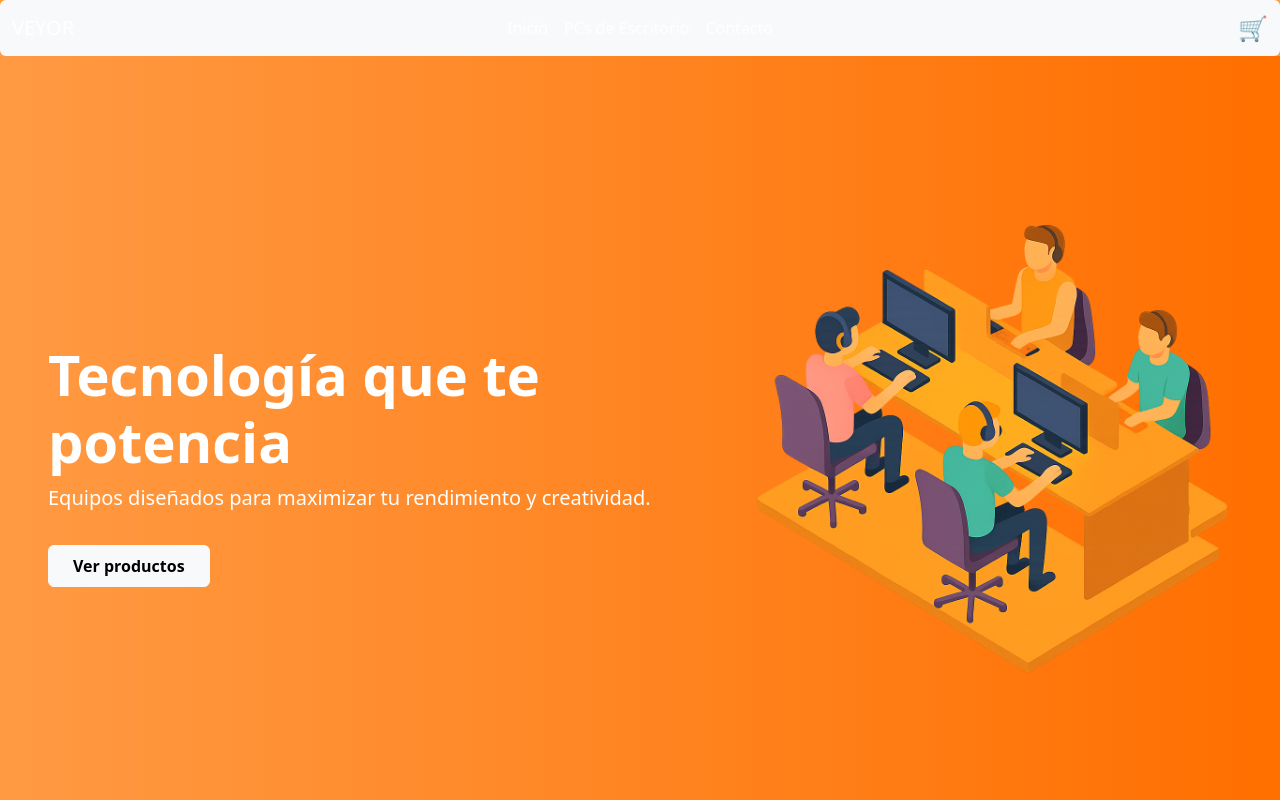
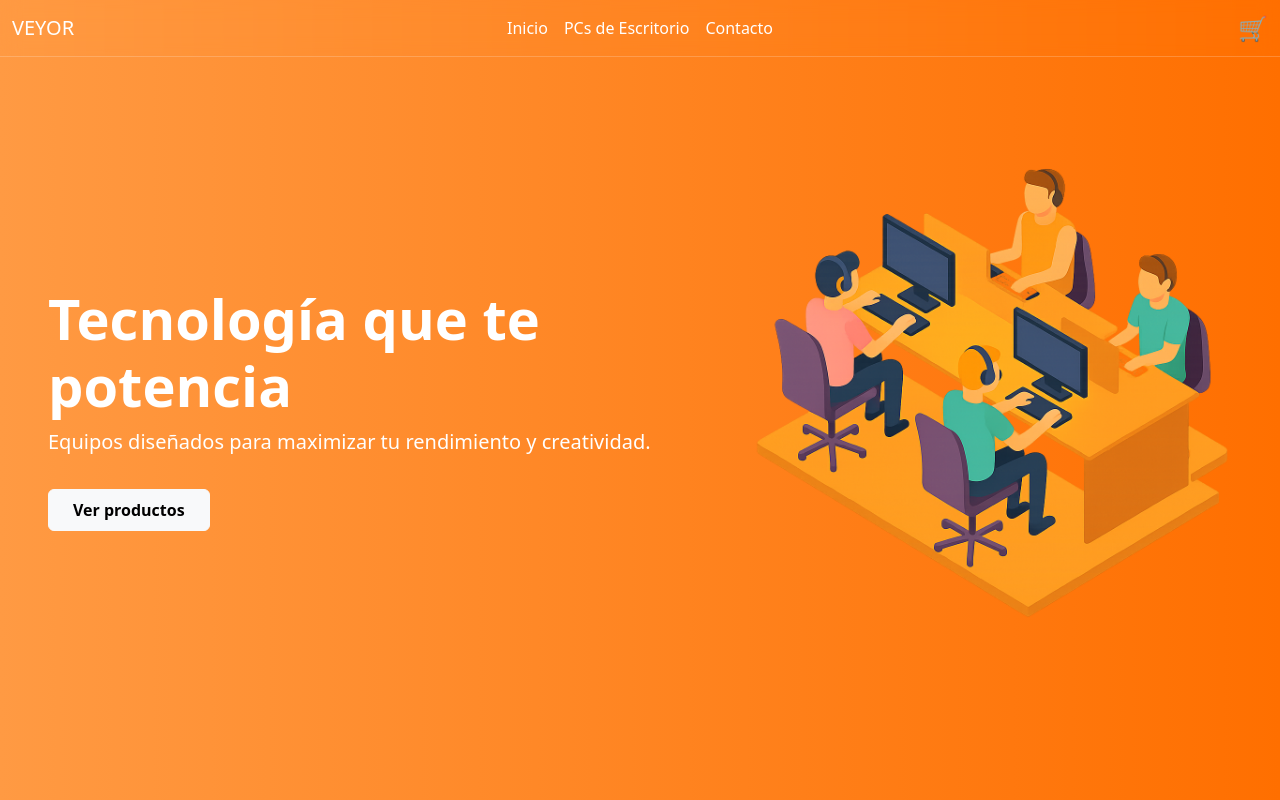
Before and after one commit to pablovenica7/Tech-Ecommerce, a React (Vite) app: page / in a window 1280 px wide. Shown: the top 800 px of the page. Built offline with nearby package versions, Linux system fonts and the light colour scheme.

Commit message:
Update NavBar.jsx

```diff
--- a/src/components/NavBar.jsx
+++ b/src/components/NavBar.jsx
@@ -3,7 +3,7 @@ import { Link } from 'react-router-dom';
 
 export function NavBar() {
   return (
-    <nav className="navbar navbar-expand-lg bg-body-tertiary rounded">
+    <nav className="navbar navbar-expand-lg bg-transparent custom-navbar fixed-top">
       <div className="container-fluid">
         <button className="navbar-toggler" type="button" data-bs-toggle="collapse" data-bs-target="#navbarsExample11" aria-controls="navbarsExample11" aria-expanded="false" aria-label="Toggle navigation">
           <span className="navbar-toggler-icon"></span>
```
